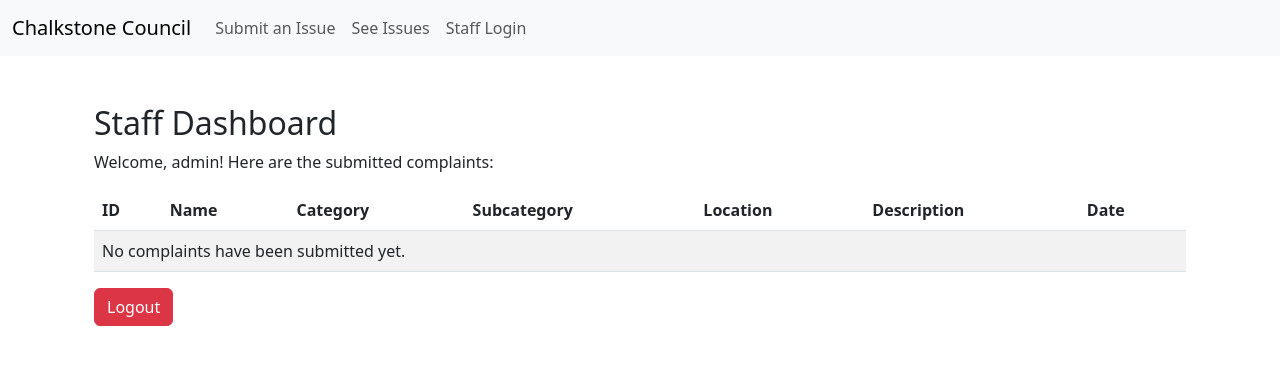
After one commit to isuryadean/ECM3432-Agile-Development-Exercise, a Django app: page /staff/dashboard/ in a window 1280 px wide. The commit adds this page. Shown: the top 365 px of the page. Run offline with Django 4.2, Linux system fonts and the light colour scheme; a user stored in the database is signed in; data that the repository does not hold is empty.

Commit message:
Added staff login page and Active issues
Added staff login page and Active issues

```diff
--- a/project/complaintsapp/admin.py
+++ b/project/complaintsapp/admin.py
@@ -1,6 +1,8 @@
 from django.contrib import admin
-from.models import SubmittedIssue
+from.models import SubmittedIssue, ActiveIssue
 
 # Register your models here.
 
 admin.site.register(SubmittedIssue)
+
+admin.site.register(ActiveIssue)
--- a/project/complaintsapp/forms.py
+++ b/project/complaintsapp/forms.py
@@ -1,5 +1,6 @@
 from django import forms
 from .models import SubmittedIssue
+from django.contrib.auth.forms import AuthenticationForm
 
 class ComplaintForm(forms.ModelForm):
     class Meta:
@@ -16,3 +17,7 @@ class ComplaintForm(forms.ModelForm):
             'latitude': forms.HiddenInput(),
             'longitude': forms.HiddenInput(),
         }
+
+class StaffLoginForm(AuthenticationForm):
+    username = forms.CharField(widget=forms.TextInput(attrs={"class": "form-control"}))
+    password = forms.CharField(widget=forms.PasswordInput(attrs={"class": "form-control"}))
--- a/project/complaintsapp/templates/base.html
+++ b/project/complaintsapp/templates/base.html
@@ -14,20 +14,22 @@
     <!-- Navbar -->
     <nav class="navbar navbar-expand-lg navbar-light bg-light">
         <div class="container-fluid">
-            <a class="navbar-brand" href="#">Chalkstone Council</a>
+            <a class="navbar-brand" href="{% url 'home'%}">Chalkstone Council</a>
             <button class="navbar-toggler" type="button" data-bs-toggle="collapse" data-bs-target="#navbarNav" aria-controls="navbarNav" aria-expanded="false" aria-label="Toggle navigation">
                 <span class="navbar-toggler-icon"></span>
             </button>
             <div class="collapse navbar-collapse" id="navbarNav">
                 <ul class="navbar-nav">
                     <li class="nav-item">
-                        <a class="nav-link" href="submit_complaint">Submit an Issue</a>
+                        <a class="nav-link" href="{% url 'submit_complaint' %}">Submit an Issue</a>
                     </li>
                     <li class="nav-item">
                         <a class="nav-link" href="#">See Issues</a>
                     </li>
-                    <li class="nav-item">
-                        <a class="nav-link" href="#">Staff Login</a>
+                </ul>
+                <ul class="nav navbar-nav navbar-right">
+                    <li>
+                        <a class="nav-link" href="{% url 'staff_login' %}">Staff Login</a>
                     </li>
                 </ul>
             </div>
--- /dev/null
+++ b/project/complaintsapp/templates/staff_dashboard.html
@@ -0,0 +1,65 @@
+{% extends "base.html" %}
+
+{% block content %}
+<div class="container mt-5">
+    <h2>Staff Dashboard</h2>
+    <p>Welcome, {{ request.user.username }}! Here are the submitted complaints:</p>
+
+    <table class="table table-striped">
+        <thead>
+            <tr>
+                <th>ID</th>
+                <th>Name</th>
+                <th>Category</th>
+                <th>Subcategory</th>
+                <th>Location</th>
+                <th>Description</th>
+                <th>Date</th>
+            </tr>
+        </thead>
+        <tbody>
+            {% for complaint in complaints %}
+            <tr>
+                <td>{{ complaint.id }}</td>
+                <td>{{ complaint.name }}</td>
+                <td>{{ complaint.category }}</td>
+                <td>{{ complaint.subcategory }}</td>
+                <td>{{ complaint.location }}</td>
+                <td>{{ complaint.issue_description }}</td>
+                <td>{{ complaint.submitted_at }}</td>
+                <td>
+                    <button class="btn btn-info btn-sm" data-bs-toggle="collapse" data-bs-target="#actions-{{ complaint.id }}">
+                        Show Actions
+                    </button>
+                </td>
+            </tr>
+            <tr id="actions-{{ complaint.id }}" class="collapse">
+                <td colspan="8">
+                    <div class="p-3">
+                        <p><strong>Full Complaint:</strong> {{ complaint.complaint_text }}</p>
+                        <a href="{% url 'verify_complaint' complaint.id %}" class="btn btn-success">Verify</a>
+                        <a href="{% url 'dismiss_complaint' complaint.id %}" class="btn btn-danger">Dismiss</a>
+                    </div>
+                </td>
+            </tr>
+            {% empty %}
+            <tr>
+                <td colspan="7">No complaints have been submitted yet.</td>
+            </tr>
+            {% endfor %}
+        </tbody>
+    </table>
+
+    <a href="{% url 'staff_logout' %}" class="btn btn-danger">Logout</a>
+</div>
+
+<!-- Bootstrap Collapse Script -->
+<script>
+    document.querySelectorAll('.clickable-row').forEach(row => {
+        row.addEventListener('click', function() {
+            let target = this.getAttribute("data-bs-target");
+            document.querySelector(target).classList.toggle("show");
+        });
+    });
+    </script>
+{% endblock %}
--- a/project/complaintsapp/urls.py
+++ b/project/complaintsapp/urls.py
@@ -4,4 +4,9 @@ from . import views
 urlpatterns = [
     path("", views.home, name="home"),
     path('submit_complaint/', views.submit_complaint, name='submit_complaint'),
+    path("staff/login/", views.staff_login, name="staff_login"),
+    path("staff/logout/", views.staff_logout, name="staff_logout"),
+    path("staff/dashboard/", views.staff_dashboard, name="staff_dashboard"),
+    path("staff/verify/<int:complaint_id>/", views.verify_complaint, name="verify_complaint"),
+    path("staff/dismiss/<int:complaint_id>/", views.dismiss_complaint, name="dismiss_complaint"),
 ]
--- a/project/complaintsapp/views.py
+++ b/project/complaintsapp/views.py
@@ -1,12 +1,15 @@
-from django.shortcuts import render, HttpResponse
-from .models import SubmittedIssue
+from django.shortcuts import render, HttpResponse, redirect, get_object_or_404
+from django.contrib.auth import authenticate, login, logout
+from django.contrib.auth.decorators import login_required, user_passes_test
+from .forms import StaffLoginForm
+from .models import SubmittedIssue, ActiveIssue
 from .forms import ComplaintForm
 import json
 
 # Create your views here.
 
 def home(request):
-    return render(request, "form.html")
+    return render(request, "home.html")
 
 def submit_complaint(request):
     success = False
@@ -26,12 +29,63 @@ def submit_complaint(request):
     else:
         form = ComplaintForm()
 
-
-
-
-
     return render(request, 'form.html', {
         'form': form,
         'success': success,
         'subcategories': subcategories_json,
         })
+
+# Ensure only staff can log in
+def staff_login(request):
+    if request.user.is_authenticated and request.user.is_staff:
+        return redirect("staff_dashboard")  # Redirect if already logged in
+
+    if request.method == "POST":
+        form = StaffLoginForm(data=request.POST)
+        if form.is_valid():
+            user = form.get_user()
+            if user.is_staff:  # Ensure only staff can log in
+                login(request, user)
+                return redirect("staff_dashboard")  # Redirect to dashboard
+            else:
+                form.add_error(None, "You do not have staff access.")
+    else:
+        form = StaffLoginForm()
+
+    return render(request, "staff_login.html", {"form": form})
+
+# Logout staff
+def staff_logout(request):
+    logout(request)
+    return redirect("staff_login")  # Redirect to login page
+
+# Check if the user is a staff member
+def is_staff(user):
+    return user.is_staff
+
+# Staff dashboard to review complaints
+@login_required
+@user_passes_test(is_staff)
+def staff_dashboard(request):
+    complaints = SubmittedIssue.objects.all().order_by("-submitted_at")  # Fetch complaints
+    return render(request, "staff_dashboard.html", {"complaints": complaints})
+
+@login_required
+@user_passes_test(is_staff)
+def verify_complaint(request, complaint_id):
+    complaint = get_object_or_404(SubmittedIssue, id=complaint_id)
+
+    # Move complaint to ActiveIssue
+    ActiveIssue.objects.create(complaint=complaint, verified_by=request.user)
+
+    # Delete from original complaints
+    complaint.delete()
+
+    return redirect("staff_dashboard")
+
+@login_required
+@user_passes_test(is_staff)
+def dismiss_complaint(request, complaint_id):
+    complaint = get_object_or_404(SubmittedIssue, id=complaint_id)
+    complaint.delete()  # Remove complaint permanently
+    return redirect("staff_dashboard")
```
Also changed, not shown: project/complaintsapp/models.py (+9 -0 lines), project/complaintsapp/templates/form.html (+15 -3 lines), project/complaintsapp/templates/home.html (added, +47 -0 lines), project/complaintsapp/templates/staff_login.html (added, +12 -0 lines), project/complaintsapp/migrations/0001_initial.py, project/complaintsapp/migrations/0002_remove_submittedissue_reference_id.py (added), project/complaintsapp/migrations/0003_rename_complaint_activeissue_complaint.py (added), project/db.sqlite3.
